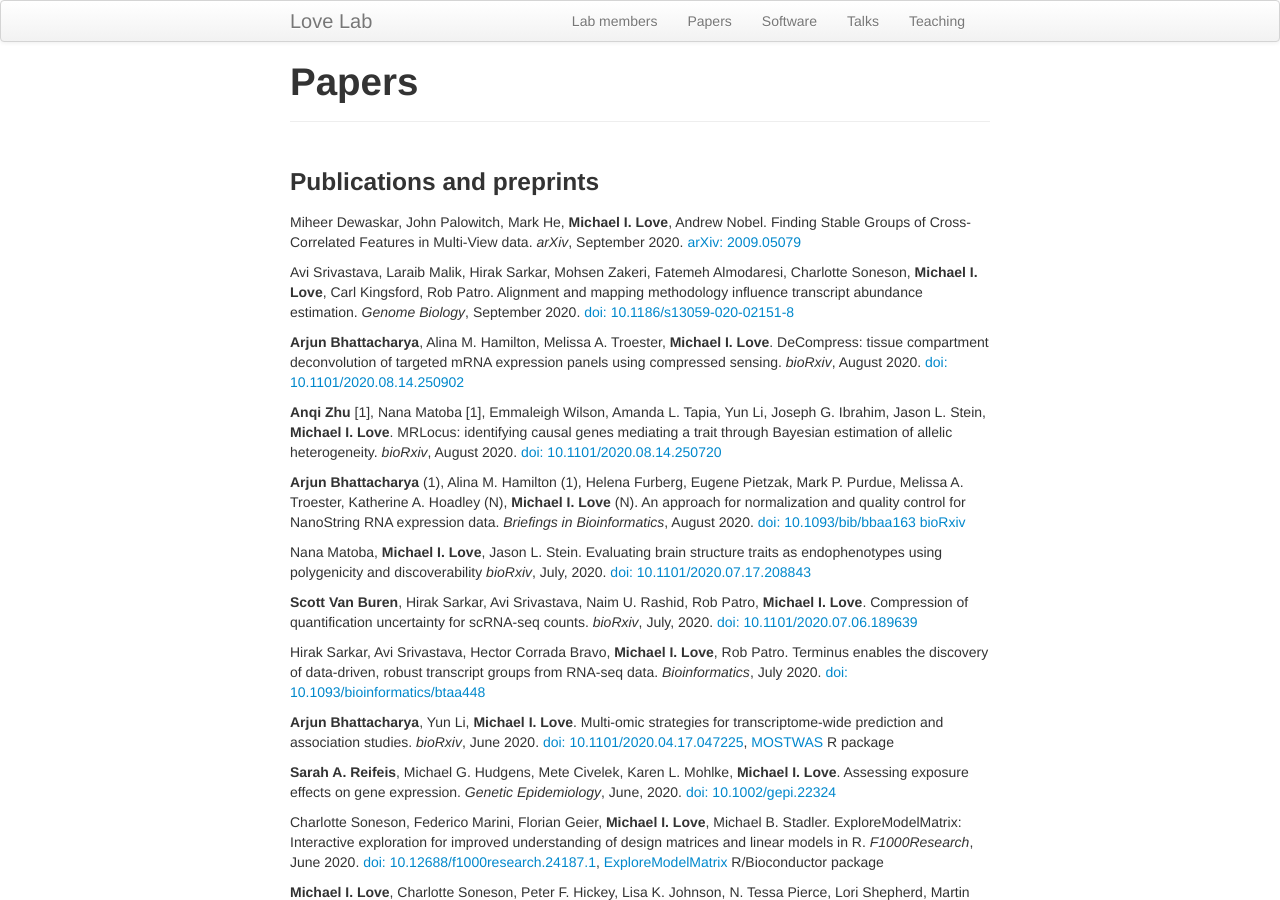
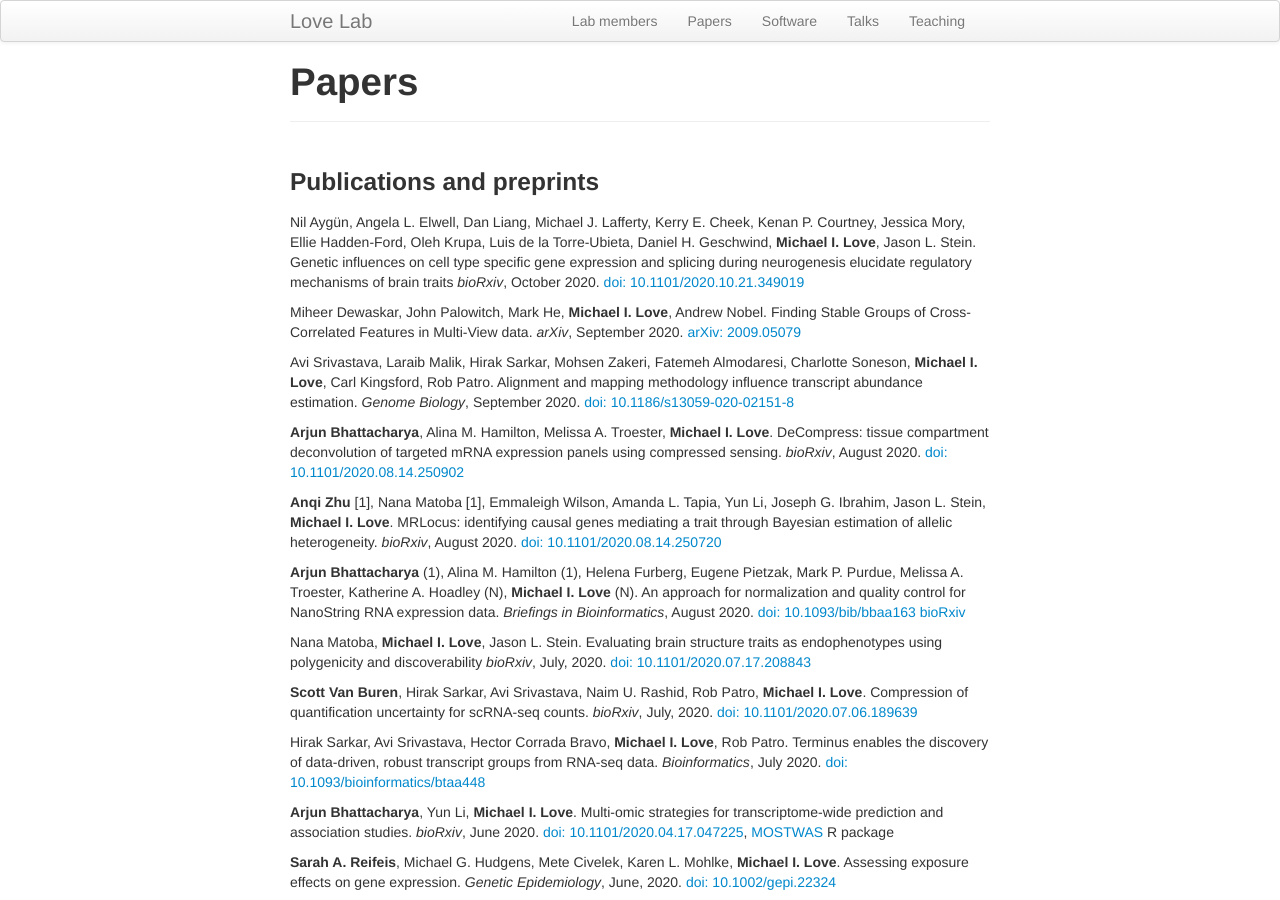
Before and after one commit to mikelove/mikelove.github.io, a Jekyll site: the page built from pages/papers.md, in a window 1280 px wide and 900 px high. Built offline with Jekyll 4.4.1, drawn with Linux system fonts in a browser that asks for light colours.

Commit message:
add nils eqtl

```diff
--- a/pages/papers.md
+++ b/pages/papers.md
@@ -4,6 +4,15 @@ title: "Papers"
 ---
 
 ### Publications and preprints
+
+Nil Aygün, Angela L. Elwell, Dan Liang, Michael J. Lafferty, Kerry
+E. Cheek, Kenan P. Courtney, Jessica Mory, Ellie Hadden-Ford, Oleh
+Krupa, Luis de la Torre-Ubieta, Daniel H. Geschwind, **Michael I. Love**,
+Jason L. Stein.
+Genetic influences on cell type specific gene expression and splicing
+during neurogenesis elucidate regulatory mechanisms of brain traits
+*bioRxiv*, October 2020.
+[doi: 10.1101/2020.10.21.349019 ](https://doi.org/10.1101/2020.10.21.349019)
 
 Miheer Dewaskar, John Palowitch, Mark He, **Michael I. Love**, Andrew Nobel.
 Finding Stable Groups of Cross-Correlated Features in Multi-View data.
```
